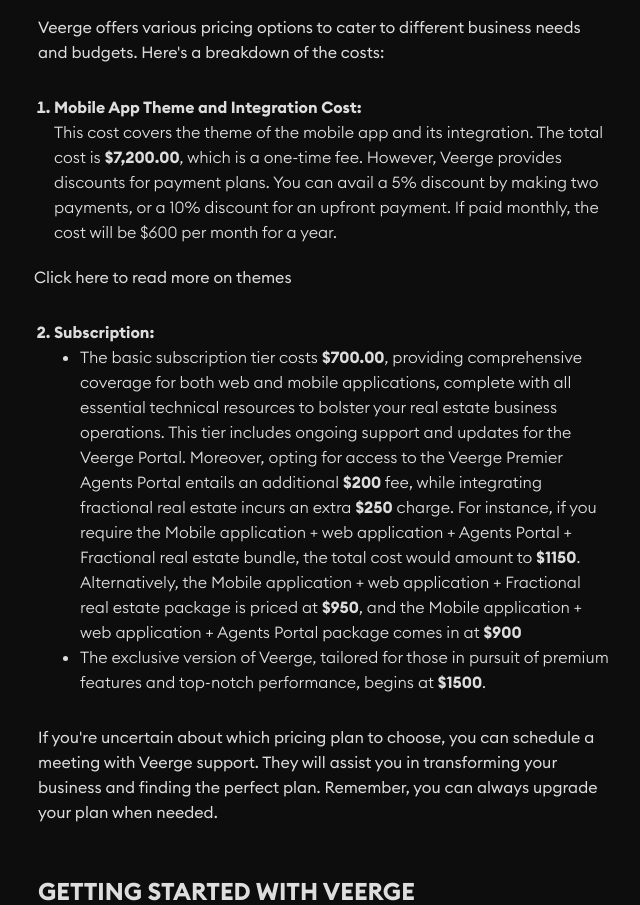
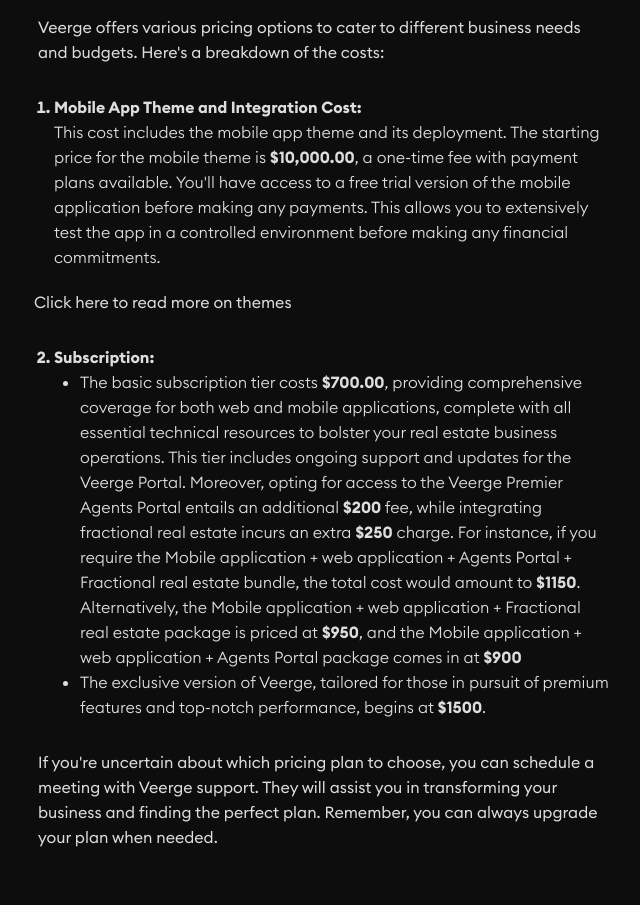
Before and after one commit to damiekanola/help-centre, a React (Create React App) app: page /veerge_plus in a window 1280 px wide. Shown: the part 1991-2896 px from the top of the page, without its empty margins (316-956 px from the left). Built offline with nearby package versions, Linux system fonts and the light colour scheme.

Commit message:
Update VeergePlus.js

```diff
--- a/src/pages/VeergePlus/VeergePlus.js
+++ b/src/pages/VeergePlus/VeergePlus.js
@@ -160,14 +160,11 @@ export const VeergePlus = () => {
             <ListItem fontWeight={600}>
               <Text>Mobile App Theme and Integration Cost:</Text>
               <Text fontWeight={200}>
-                This cost covers the theme of the mobile app and its integration. The total cost is{' '}
-                <b>$7,200.00</b>, which is a one-time fee. However, Veerge provides discounts for
-                payment plans. You can avail a 5% discount by making two payments, or a 10% discount
-                for an upfront payment. If paid monthly, the cost will be $600 per month for a year.
+              This cost includes the mobile app theme and its deployment. The starting price for the mobile theme is <b>$10,000.00</b>, a one-time fee with payment plans available. You'll have access to a free trial version of the mobile application before making any payments. This allows you to extensively test the app in a controlled environment before making any financial commitments.
               </Text>
             </ListItem>
             <Link to="/">
-              <Text my={5} ml={-5} color="#4545FE" cursor={'pointer'}>
+              <Text my={5} ml={-5} color="#FF0" cursor={'pointer'}>
                 Click here to read more on themes
               </Text>
             </Link>
```
